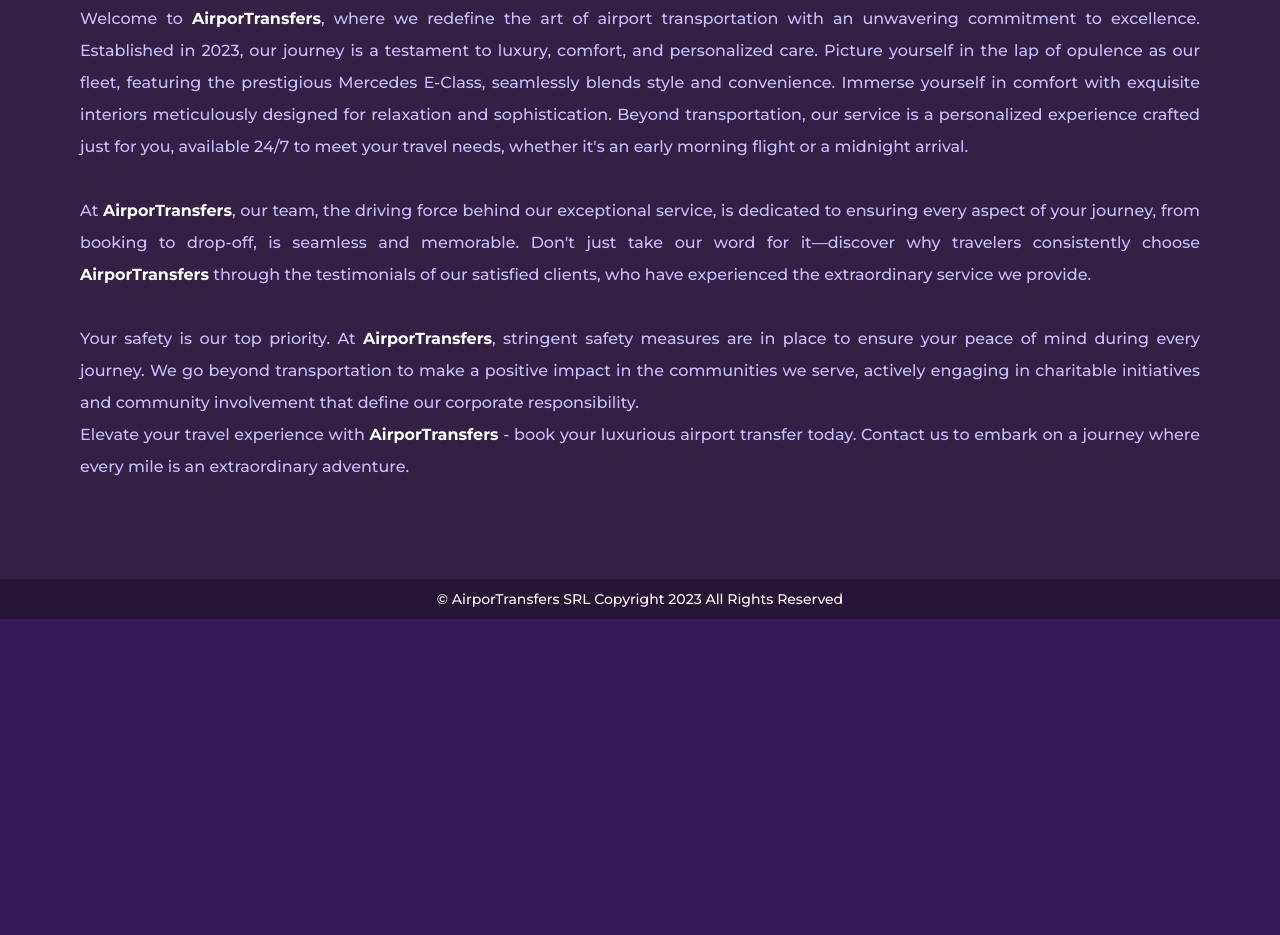
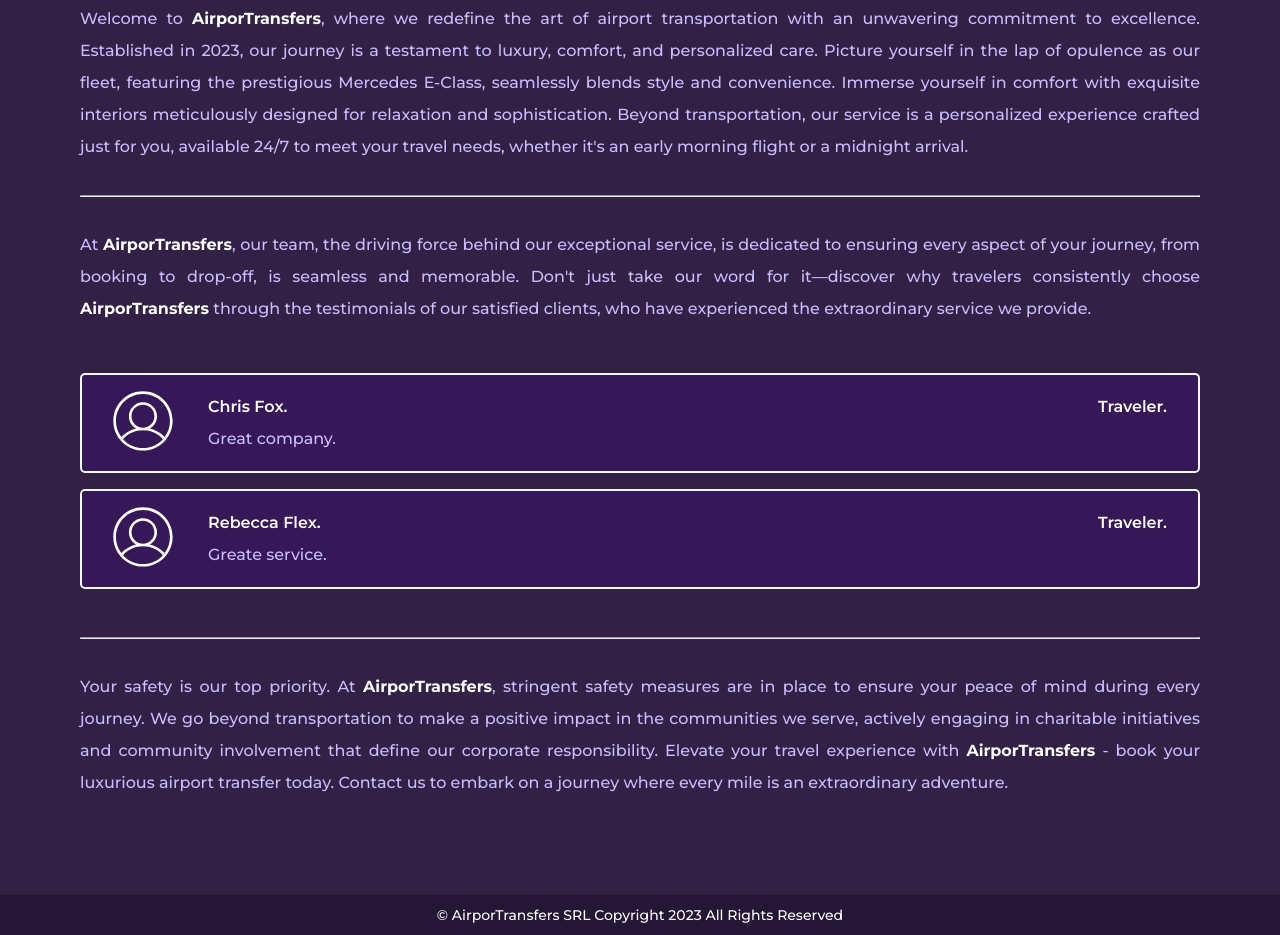
Before and after one commit to CreatorStefann/AirportTransfer, a plain HTML site: page index.html in a window 1280 px wide. Shown: the part 2477-3412 px from the top of the page. Before the commit the page ends 3096 px from the top, so only its background shows below. Drawn offline with nearby package versions, Linux system fonts and the light colour scheme.

Commit message:
Added testimonials

```diff
--- a/assets/css/styles.css
+++ b/assets/css/styles.css
@@ -709,3 +709,65 @@ footer{
   justify-content: space-between;
   gap: 6rem;
 }
+
+hr{
+  color: aliceblue;
+}
+
+  /* Style the container with a rounded border, grey background and some padding and margin */
+.test-container {
+  border: 2px solid aliceblue;
+  background-color: var(--body-color);
+  border-radius: 5px;
+  padding: 16px;
+  margin: 16px 0;
+}
+
+/* Clear floats after containers */
+.test-container::after {
+  content: "";
+  clear: both;
+  display: table;
+}
+
+.test-container p {
+  display: flex;
+  justify-content: space-between;
+  font-size: var(--normal-font-size);
+}
+
+
+/* Float images inside the container to the left. Add a right margin, and style the image as a circle */
+.test-container img {
+  float: left;
+  margin-right: 20px;
+  filter: none;
+  height: 60px;
+  filter: grayscale(100%) /* Convert to grayscale */
+  invert(100%)     /* Invert the grayscale colors (will be blue) */
+  sepia(100%)      /* Apply sepia tone to the inverted colors */
+  saturate(0%)     /* Desaturate to remove any remaining color */
+  brightness(150%) /* Adjust brightness to make it brighter */
+  contrast(150%);  /* Adjust contrast for more vividness */}
+
+/* Increase the font-size of a span element */
+.test-container span {
+  font-size: var(--normal-font-size);
+  margin-right: 15px;
+  color: var(--title-color);
+  font-weight: var(--font-semi-bold);
+}
+
+/* Add media queries for responsiveness. This will center both the text and the image inside the container */
+@media (max-width: 500px) {
+  .test-container {
+    text-align: center;
+  }
+
+  .test-container img {
+    margin: auto;
+    margin-bottom: 1rem;
+    float: none;
+    display: block;
+  }
+}
--- a/index.html
+++ b/index.html
@@ -205,7 +205,7 @@
                     sophistication. Beyond transportation, our service is a personalized experience crafted just for
                     you, available 24/7 to meet your travel needs, whether it's an early morning flight or a midnight
                     arrival.
-                    <br><br>
+                    <br><br><hr><br>
                     At <span class="title">AirporTransfers</span>, our team, the driving force behind our exceptional
                     service, is dedicated to
                     ensuring every aspect of your journey, from booking to drop-off, is seamless and memorable. Don't
@@ -213,12 +213,24 @@
                         class="title">AirporTransfers</span> through the
                     testimonials of our satisfied clients, who have experienced the extraordinary service we provide.
                     <br><br>
+                    <div class="test-container">
+                        <img class= "svg-color" src="./assets/img/user-4250.svg" alt="Avatar" style="width:90px">
+                        <p><span>Chris Fox.</span> <span class="test-span">Traveler.</span></p>
+                        <p>Great company.</p>
+                      </div>
+
+                      <div class="test-container">
+                        <img src="./assets/img/user-4250.svg" alt="Avatar" style="width:90px">
+                        <p><span >Rebecca Flex.</span> <span class="test-span">Traveler.</span></p>
+                        <p>Greate service.</p>
+                      </div>
+                    <br><hr><br>
                     Your safety is our top priority. At <span class="title">AirporTransfers</span>, stringent safety
                     measures are in place to
                     ensure your peace of mind during every journey. We go beyond transportation to make a positive
                     impact in the communities we serve, actively engaging in charitable initiatives and community
                     involvement that define our corporate responsibility.
-                    <br>
+
                     Elevate your travel experience with <span class="title">AirporTransfers</span> - book your luxurious
                     airport transfer today.
                     Contact us to embark on a journey where every mile is an extraordinary adventure.
```
Also changed, not shown: assets/img/user-4250.svg (added), assets/js/main.js (line endings or trailing spaces).
